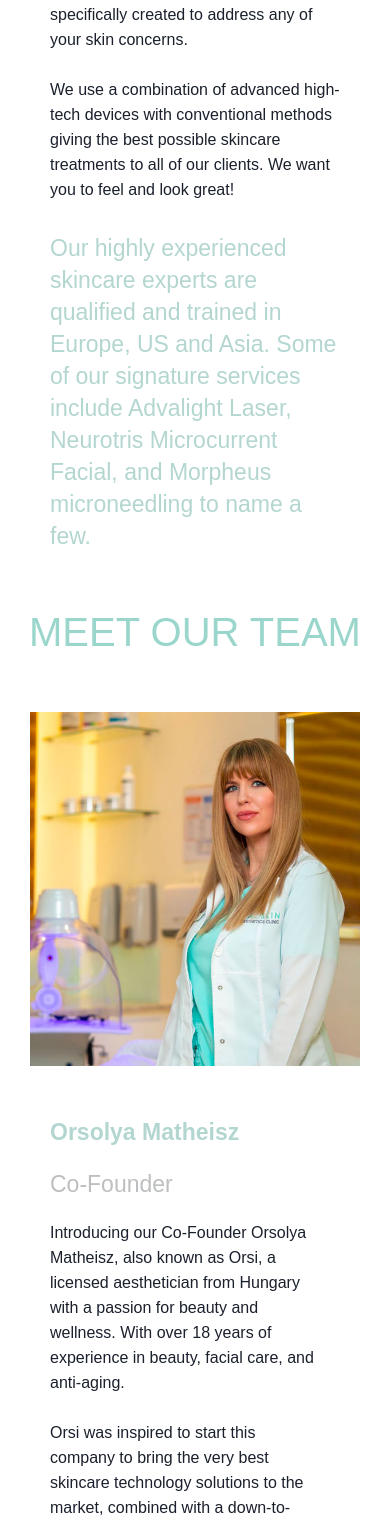
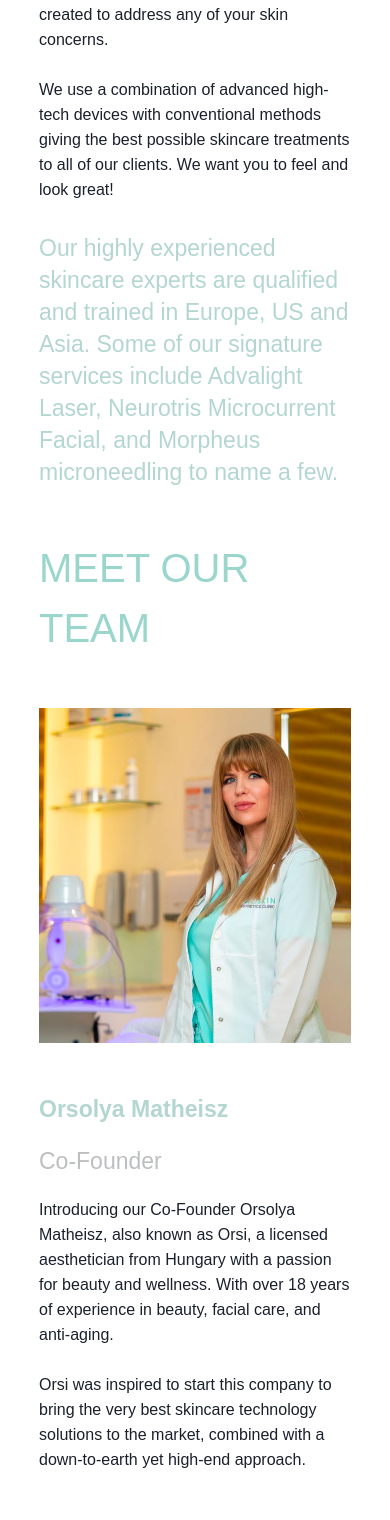
Before and after one commit to AyxanAmirov/Orskin-Front, a React (Vite) app: page /about in a window 390 px wide. Shown: the part 434-1954 px from the top of the page. Built offline with nearby package versions, Linux system fonts and the light colour scheme; no server answers.

Commit message:
responsive update

```diff
--- a/src/User/components/view/viewCard.jsx
+++ b/src/User/components/view/viewCard.jsx
@@ -9,9 +9,9 @@ function ViewCard() {
             src="https://orskin.ae/wp-content/uploads/2023/12/Botox.jpg"
             alt="services"
           />
-          <p className="text-center text-[18px]">LASER</p>
+          <p className="text-center xl:text-[18px] lg:text-[18px] md:text-[18px] sm:text-[18px] text-[15px]">LASER</p>
         </div>
-        <Link to="" className="bg-[#EDE1D4] py-[15px] text-center font-[600]">
+        <Link to="" className="bg-[#EDE1D4] xl:py-[15px] lg:py-[15px] md:py-[15px] sm:py-[15px] py-[10px] xl:text-[16px] lg:text-[16px] md:text-[16px] sm:text-[16px] text-[13px] text-center font-[600]">
           View Menu
         </Link>
       </div>
--- a/src/User/pages/about/about.jsx
+++ b/src/User/pages/about/about.jsx
@@ -37,7 +37,7 @@ function About({}) {
         <div className="flex flex-col items-center gap-[50px]">
           <div className="flex flex-wrap justify-center mt-[70px] xl:gap-0 lg:gap-0 md:gap-[30px] sm:gap-[30px] gap-[30px]">
             <div className="col-xl-5 col-lg-5 col-md-12 col-sm-12 col-12">
-              <p className="px-[50px] xl:text-[18px] lg:text-[18px] md:text-[18px] sm:text-[16px] text-[16px] leading-[25px]">
+              <p className="xl:px-[50px] lg:px-[50px] md:px-[50px] sm:px-[50px] xl:text-[18px] lg:text-[18px] md:text-[18px] sm:text-[16px] text-[16px] leading-[25px]">
                 At Orskin, we are driven to help you to achieve your vision of
                 well-being and beauty. Our approach to skincare services is to
                 provide you with an array of holistic and personalized
@@ -52,7 +52,7 @@ function About({}) {
               </p>
             </div>
             <div className="col-xl-5 col-lg-5 col-md-12 col-sm-12 col-12">
-              <p className="px-[50px] text-[#B3D6D0] xl:text-[25px] lg:text-[25px] md:text-[25px] sm:text-[23px] text-[23px]  leading-[32px]">
+              <p className="xl:px-[50px] lg:px-[50px] md:px-[50px] sm:px-[50px] text-[#B3D6D0] xl:text-[25px] lg:text-[25px] md:text-[25px] sm:text-[23px] text-[23px]  leading-[32px]">
                 Our highly experienced skincare experts are qualified and
                 trained in Europe, US and Asia. Some of our signature services
                 include Advalight Laser, Neurotris Microcurrent Facial, and
@@ -62,17 +62,17 @@ function About({}) {
           </div>
           <h2 className="xl:text-[44px] lg:text-[44px] md:text-[44px] sm:text-[40px] text-[40px] text-[#9AD6CC]">MEET OUR TEAM</h2>
           <div className="flex flex-wrap justify-center lg:gap-[30px] xl:gap-[30px] md:gap-[50px] sm:gap-[50px] gap-[50px]  " >
-            <div className="col-lg-5 col-md-12 col-sm-12 col-12 px-[30px]">
+            <div className="col-lg-5 col-md-12 col-sm-12 col-12 xl:px-[30px] lg:px-[30px] md:px-[30px] sm:px-[30px]">
               <img src={TeamPerson} alt="person" className="w-full"/>
             </div>
-            <div className="col-lg-5 col-md-12 col-sm-12 col-12 flex flex-col gap-[20px]  xl:pr-[60px] lg:pr-[60px] xl:pl-[0px] lg:pl-[0px] md:pl-[50px] md:pr-[50px] sm:pl-[50px] sm:pr-[50px] pl-[50px] pr-[50px] ">
+            <div className="col-lg-5 col-md-12 col-sm-12 col-12 flex flex-col gap-[20px]  xl:pr-[60px] lg:pr-[60px] xl:pl-[0px] lg:pl-[0px] md:pl-[50px] md:pr-[50px] sm:pl-[50px] sm:pr-[50px]  ">
               <h3 className="xl:text-[25px] lg:text-[25px] md:text-[25px] sm:text-[23px] text-[23px] leading-[32px] text-[#B3D6D0] font-[600]">
                 Orsolya Matheisz
               </h3>
               <h4 className="xl:text-[25px] lg:text-[25px] md:text-[25px] sm:text-[23px] text-[23px] leading-[32px] text-[#BCBEC0]">
                 Co-Founder
               </h4>
-              <p className="xl:text-[18px] lg:text-[18px] md:text-[18px] sm:text-[16px] text-[16px] leading-[25px] pr-[25px] ">
+              <p className="xl:text-[18px] lg:text-[18px] md:text-[18px] sm:text-[16px] text-[16px] leading-[25px] xl:pr-[25px] lg:pr-[25px] md:pr-[25px] sm:pr-[25px] ">
                 Introducing our Co-Founder Orsolya Matheisz, also known as Orsi,
                 a licensed aesthetician from Hungary with a passion for beauty
                 and wellness. With over 18 years of experience in beauty, facial
@@ -86,7 +86,7 @@ function About({}) {
             </div>
           </div>
           <div className="flex justify-center flex-wrap lg:gap-[0px] xl:gap-[0px] md:gap-[50px] sm:gap-[50px] gap-[50px]">
-            <div className="lg:order-1 xl:order-1 order-2 col-lg-5 col-md-12 col-sm-12 col-12 flex flex-col gap-[30px] px-[50px] ">
+            <div className="lg:order-1 xl:order-1 order-2 col-lg-5 col-md-12 col-sm-12 col-12 flex flex-col gap-[30px] xl:px-[50px] lg:px-[50px] md:px-[50px] sm:px-[50px] ">
               <h3 className="xl:text-[25px] lg:text-[25px] md:text-[25px] sm:text-[23px] text-[23px] leading-[32px] text-[#B3D6D0] font-[600]">
                 Dr. Gustavo Mazariegos
               </h3>
@@ -102,15 +102,15 @@ function About({}) {
                 Surgeon.
               </p>
             </div>
-            <div className="col-lg-5 col-md-12 col-sm-12 col-12 px-[30px]">
+            <div className="col-lg-5 col-md-12 col-sm-12 col-12 xl:px-[30px] lg:px-[30px] md:px-[30px] sm:px-[30px]">
               <img src={DoctorGustavo} alt="doctor" className="w-full"/>
             </div>
           </div>
           <div className="flex lg:gap-[30px] xl:gap-[30px] md:gap-[50px] sm:gap-[50px] gap-[50px]  flex-wrap justify-center ">
-            <div className="col-lg-5  col-md-12 col-sm-12 col-12 px-[30px]">
+            <div className="col-lg-5  col-md-12 col-sm-12 col-12 xl:px-[30px] lg:px-[30px] md:px-[30px] sm:px-[30px]">
               <img src={DoctorAsima} alt="person" className="w-full"/>
             </div>
-            <div className="col-lg-5 col-md-12 col-sm-12 col-12 flex flex-col gap-[20px]  xl:pr-[60px] lg:pr-[60px] xl:pl-[0px] lg:pl-[0px] md:pl-[50px] md:pr-[50px] sm:pl-[50px] sm:pr-[50px] pl-[50px] pr-[50px]">
+            <div className="col-lg-5 col-md-12 col-sm-12 col-12 flex flex-col gap-[20px]  xl:pr-[60px] lg:pr-[60px] xl:pl-[0px] lg:pl-[0px] md:pl-[50px] md:pr-[50px] sm:pl-[50px] sm:pr-[50px] ">
               <h3 className="xl:text-[25px] lg:text-[25px] md:text-[25px] sm:text-[23px] text-[23px] leading-[32px] text-[#B3D6D0] font-[600]">
                 DR. Asima Nasir
               </h3>
--- a/src/User/pages/contact/contact.jsx
+++ b/src/User/pages/contact/contact.jsx
@@ -47,8 +47,8 @@ function Contact() {
               </button>
             </div>
           </form>
-          <div className="flex w-[600px] justify-between">
-            <div className="col-lg-6 flex flex-col gap-[30px] ">
+          <div className="flex xl:flex-nowrap lg:flex-nowrap md:flex-nowrap sm:flex-wrap flex-wrap gap-[30px]">
+            <div className="col-xl-6 col-lg-6 col-md-6 col-sm-12 col-12  flex flex-col gap-[30px] ">
               <div className="flex gap-[30px] items-center">
                 <FontAwesomeIcon
                   icon={faLocationDot}
@@ -77,7 +77,7 @@ function Contact() {
                 <p className=" text-[14px]">info@orskin.ae</p>
               </div>
             </div>
-            <div className="col-lg-6 flex flex-col gap-[40px] ">
+            <div className="col-xl-6 col-lg-6 col-md-6 col-sm-12 col-12  flex flex-col gap-[40px] ">
               <h3 className="text-[22px] text-[#B3D6D0]">We are open</h3>
               <p className="text-[22px] text-[#B3D6D0]">
                 Monday to Saturday
--- a/src/User/pages/details/productDetails.jsx
+++ b/src/User/pages/details/productDetails.jsx
@@ -49,6 +49,7 @@ function ProductDetails() {
             <h2 className="text-[#9ad6cc] text-[22px]">
               Epicuren – Silk Radience 3-in-1 Cleansing Oil
             </h2>
+
             <p className="text-[#A5A7AA] text-[13px]">AED 496.32 + VAT</p>
             <p className="max-w-[350px] leading-[3rem]">
               Awaken your skin’s natural suppleness and dissolve impurities with
--- a/src/User/pages/home/home.jsx
+++ b/src/User/pages/home/home.jsx
@@ -77,10 +77,10 @@ function Home() {
           </div>
         </div>
         <div className="mt-[50px] flex w-full flex-col items-center gap-[20px]">
-          <h2 className="text-[#393939] font-[400] xl:text-[50px] lg:text-[50px] md:text-[45px] sm:text-[45px] text-[45px] uppercase">
+          <h2 className="text-[#393939] font-[400] xl:text-[50px] lg:text-[50px] md:text-[45px] sm:text-[45px] text-[33px]  uppercase">
             Shop
           </h2>
-          <h4 className="font-bold text-[18px] text-center">
+          <h4 className="font-bold xl:text-[18px] lg:text-[18px] md:text-[18px] sm:text-[18px] text-[13px] text-center">
             WE BRING YOU THE BEST IN SKINCARE PRODUCTS
           </h4>
           <div className="grid max-w-[1140px] w-[90%] m-auto grid-cols-2 md:grid-cols-2 lg:grid-cols-3 xl:grid-cols-3 justify-between pb-[50px]">
--- a/src/User/pages/services/services.jsx
+++ b/src/User/pages/services/services.jsx
@@ -35,7 +35,7 @@ function Services() {
     <section>
       <HomeSlider slides={slides} />
       <div className="container">
-        <div className="grid xl:grid-cols-3 lg:grid-cols-3 md:grid-cols-3 grid-cols-1  gap-[30px] lg:w-full md:w-full xl:w-full xl:max-w-full lg:max-w-full md:max-w-full max-w-[1140px] w-[60%] m-auto mb-[50px]">
+        <div className="grid xl:grid-cols-3 lg:grid-cols-3 md:grid-cols-3 grid-cols-1  gap-[30px] w-full   mb-[50px]">
           <ViewCard />
           <ViewCard />
           <ViewCard />
--- a/src/index.css
+++ b/src/index.css
@@ -196,10 +196,10 @@
         display: none;
     }
 }
-@media screen and (max-width: 576px) {
+@media screen and (max-width: 640px) {
 
     .container {
-        max-width: auto;
+        max-width: 80%;
     }
 
     .d-none-m{
@@ -256,7 +256,7 @@
 }
 
 
-@media screen and (min-width: 576px) {
+@media screen and (min-width: 640px) {
     .container {
         max-width: 540px;
     }
@@ -367,7 +367,7 @@
     }
 }
 
-@media screen and (min-width: 992px) {
+@media screen and (min-width: 1024px) {
     .container {
         max-width: 960px;
     }
@@ -423,7 +423,7 @@
     }
 }
 
-@media screen and (min-width: 1200px) {
+@media screen and (min-width: 1280px) {
     .container {
         max-width: 1140px;
     }
```
Also changed, not shown: src/User/components/products/products.jsx (+5 -5 lines).
